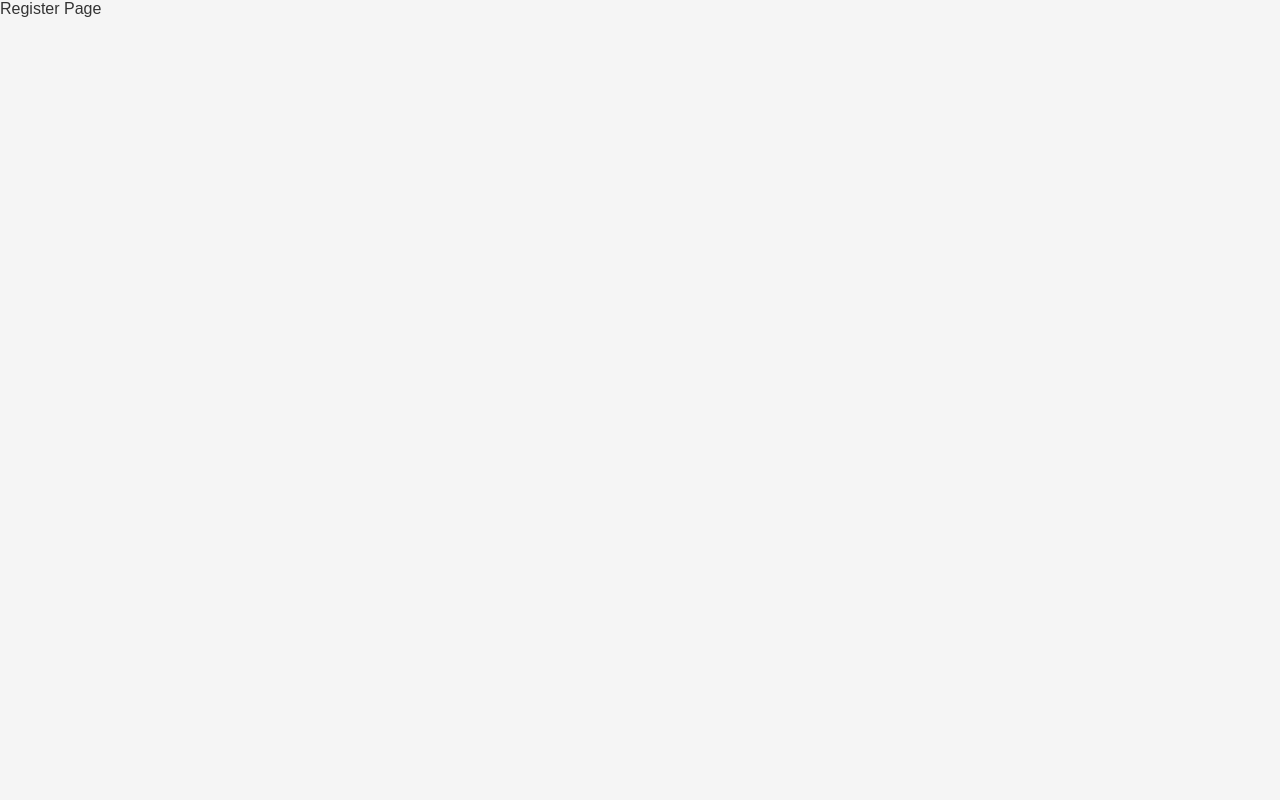
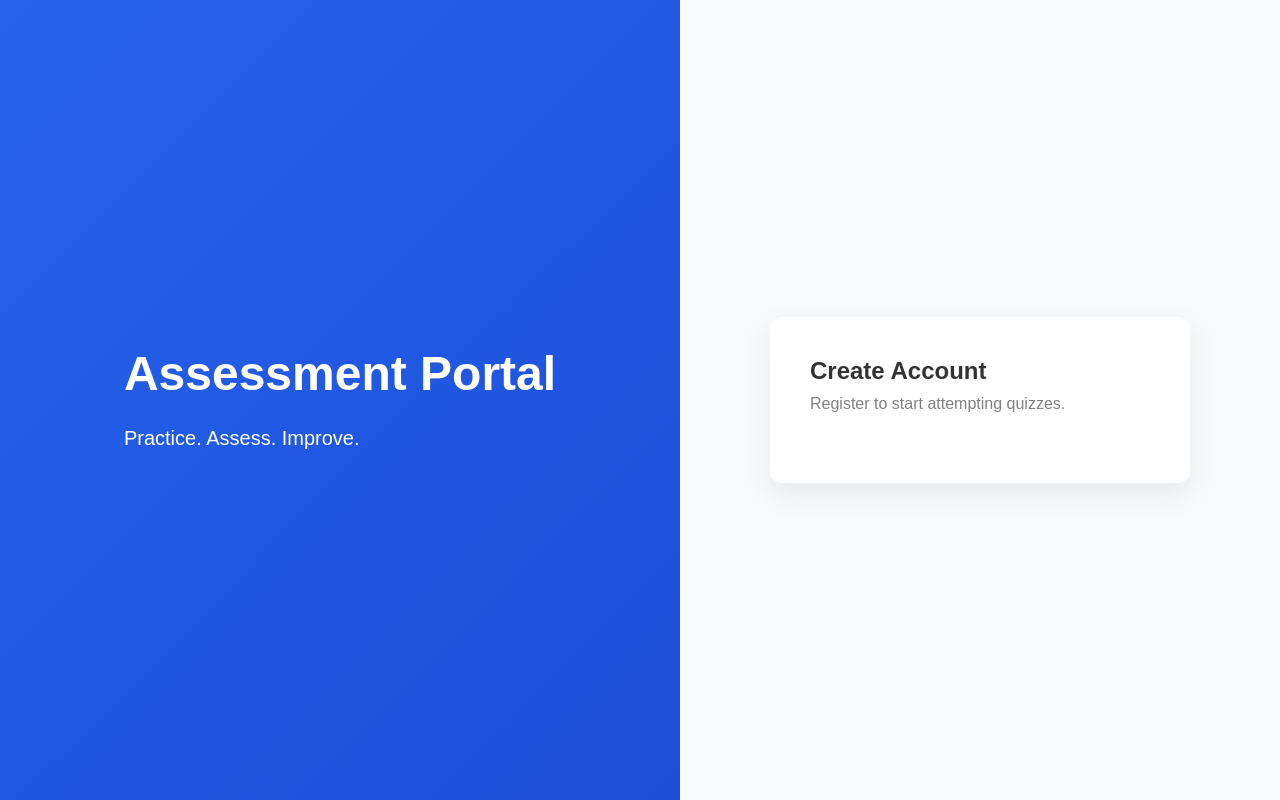
Before and after one commit to Jiyanshikeshri/git-assignment, a React app in the folder Capstone_Assessment_Portal/frontend/: page /register in a window 1280 px wide. Built offline with nearby package versions, Linux system fonts and the light colour scheme; the HTML template or start-up script is replaced by a standard one.

Commit message:
feat(frontend): add reusable authentication components

```diff
--- /dev/null
+++ b/Capstone_Assessment_Portal/frontend/src/components/auth/AuthLayout.css
@@ -0,0 +1,78 @@
+/* Authentication Layout Styles */
+
+.auth-container {
+    display: flex;
+    min-height: 100vh;
+}
+
+.auth-left {
+    flex: 1;
+    background: linear-gradient(135deg, #2563eb, #1d4ed8);
+
+    display: flex;
+    justify-content: center;
+    align-items: center;
+
+    color: white;
+    padding: 40px;
+}
+
+.branding-content {
+    max-width: 450px;
+}
+
+.branding-content h1 {
+    font-size: 48px;
+    margin-bottom: 20px;
+}
+
+.branding-content p {
+    font-size: 20px;
+    line-height: 1.7;
+}
+
+.auth-right {
+    flex: 1;
+
+    display: flex;
+    justify-content: center;
+    align-items: center;
+
+    background: #f8fafc;
+}
+
+.auth-card {
+
+    width: 420px;
+
+    background: white;
+
+    padding: 40px;
+
+    border-radius: 12px;
+
+    box-shadow: 0 10px 30px rgba(0,0,0,0.08);
+}
+
+.auth-card h2 {
+    margin-bottom: 10px;
+}
+
+.auth-subtitle {
+    color: gray;
+    margin-bottom: 30px;
+}
+
+/* Responsive */
+
+@media screen and (max-width: 900px) {
+
+    .auth-left {
+        display: none;
+    }
+
+    .auth-right {
+        flex: 1;
+    }
+
+}
--- /dev/null
+++ b/Capstone_Assessment_Portal/frontend/src/components/auth/AuthLayout.jsx
@@ -0,0 +1,45 @@
+/**
+ * Reusable layout component for all Authentication pages
+ */
+
+import "./AuthLayout.css";
+
+function AuthLayout({ title, subtitle, children }) {
+    return (
+        <div className="auth-container">
+
+            <div className="auth-left">
+
+                <div className="branding-content">
+
+                    <h1>Assessment Portal</h1>
+
+                    <p>
+                        Practice. Assess. Improve.
+                    </p>
+
+                </div>
+
+            </div>
+
+            <div className="auth-right">
+
+                <div className="auth-card">
+
+                    <h2>{title}</h2>
+
+                    <p className="auth-subtitle">
+                        {subtitle}
+                    </p>
+
+                    {children}
+
+                </div>
+
+            </div>
+
+        </div>
+    );
+}
+
+export default AuthLayout;
--- a/Capstone_Assessment_Portal/frontend/src/pages/auth/Login.jsx
+++ b/Capstone_Assessment_Portal/frontend/src/pages/auth/Login.jsx
@@ -2,11 +2,16 @@
  * Login page for Assessment Portal
  */
 
+import AuthLayout from "../../components/auth/AuthLayout";
+
 function Login() {
     return (
-        <div>
-            Login Page
-        </div>
+        <AuthLayout
+            title="Welcome Back!"
+            subtitle="Please login to continue."
+        >
+
+        </AuthLayout>
     );
 }
 
--- a/Capstone_Assessment_Portal/frontend/src/pages/auth/Register.jsx
+++ b/Capstone_Assessment_Portal/frontend/src/pages/auth/Register.jsx
@@ -2,11 +2,17 @@
  * Registration page for Assessment Portal
  */
 
+import AuthLayout from "../../components/auth/AuthLayout";
+
 function Register() {
     return (
-        <div>
-            Register Page
-        </div>
+        <AuthLayout
+            title="Create Account"
+            subtitle="Register to start attempting quizzes."
+        >
+
+
+        </AuthLayout>
     );
 }
 
```
Also changed, not shown: Capstone_Assessment_Portal/frontend/src/components/auth/AuthButton.css (added, +23 -0 lines), Capstone_Assessment_Portal/frontend/src/components/auth/AuthButton.jsx (added, +23 -0 lines), Capstone_Assessment_Portal/frontend/src/components/auth/AuthInput.css (added, +37 -0 lines), Capstone_Assessment_Portal/frontend/src/components/auth/AuthInput.jsx (added, +43 -0 lines).
